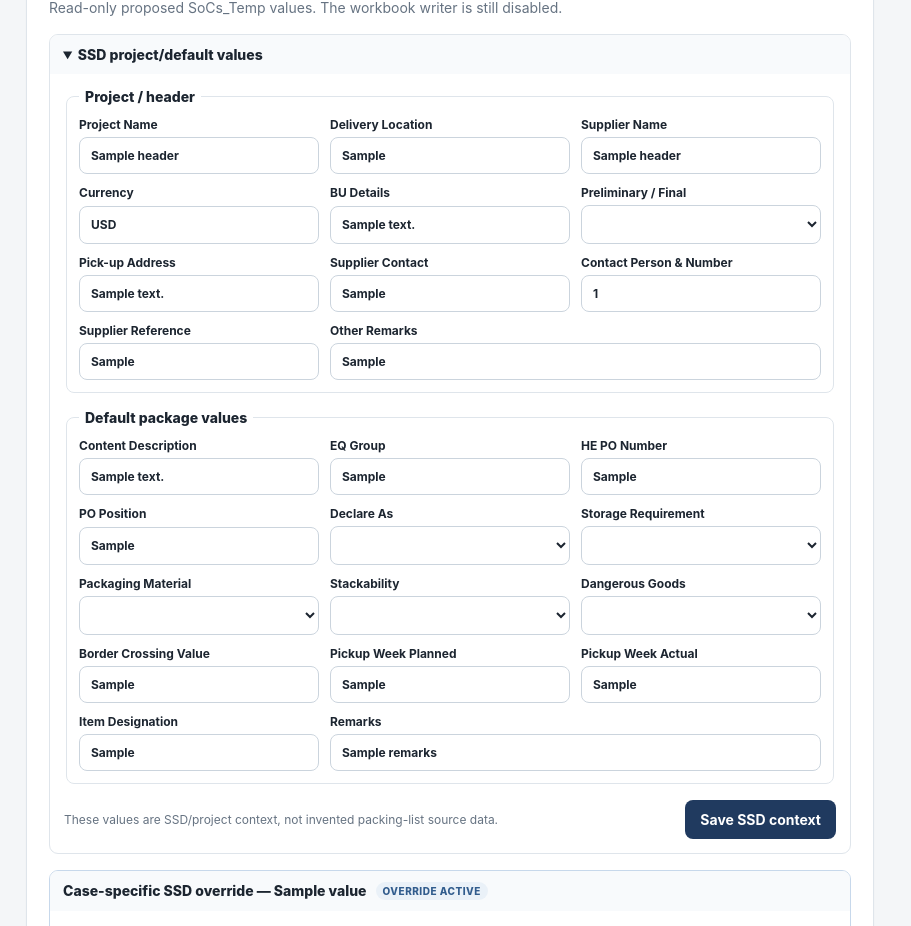
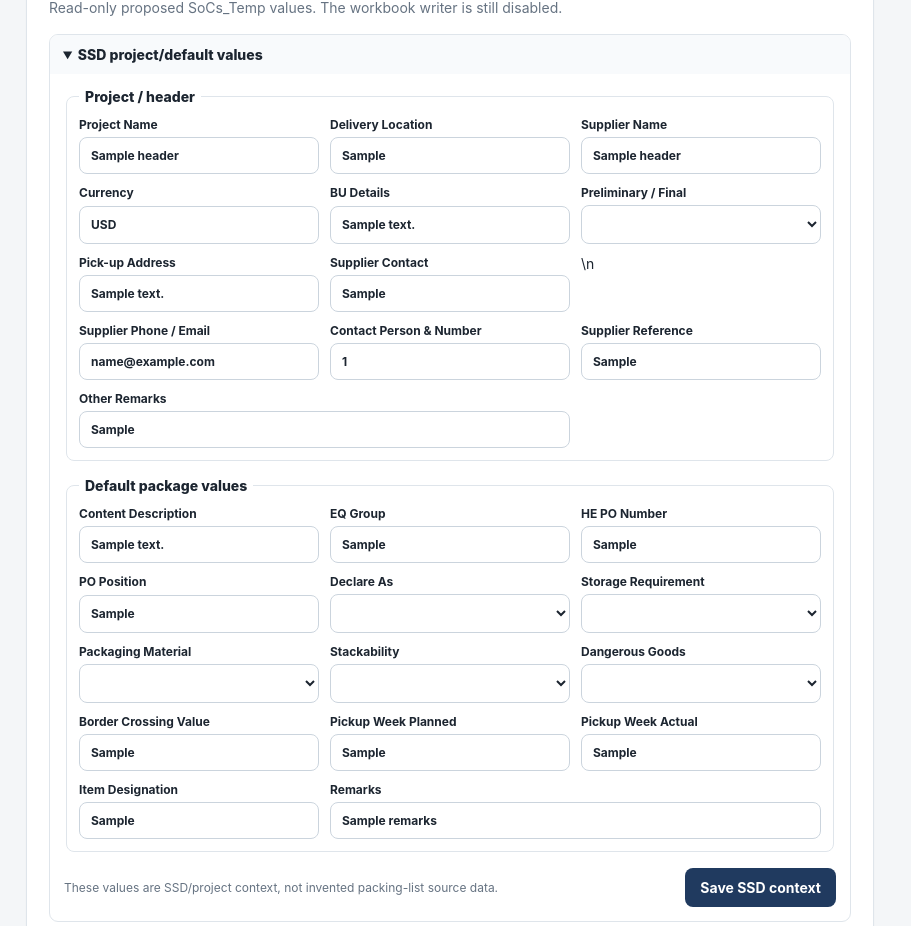
Before and after one commit to zageabb/PackBridge, a Flask app: template packbridge/templates/job.html in a window 1280 px wide, after a click on "SSD project/default values". Shown: the part 1380-2306 px from the top of the page, without its empty margins (0-911 px from the left). Run offline with Flask 3, Linux system fonts and the light colour scheme; tables that the repository leaves empty hold one stand-in row (values such as "Sample post"); the template is opened without the code that fills it: values that come from a table or form of the project are taken from there, most other values are stand-ins (such as "Sample title", 1, 10 or a date in 2020).

Commit message:
ui: add supplier phone/email SSD header field

```diff
--- a/packbridge/templates/job.html
+++ b/packbridge/templates/job.html
@@ -311,7 +311,7 @@
                 </select>
               </label>
               <label><span>Pick-up Address</span><input name="header_pickup_address" value="{{ ssd_context.header.pickup_address or '' }}"></label>
-              <label><span>Supplier Contact</span><input name="header_supplier_contact" value="{{ ssd_context.header.supplier_contact or '' }}"></label>
+              <label><span>Supplier Contact</span><input name="header_supplier_contact" value="{{ ssd_context.header.supplier_contact or '' }}"></label>\n              <label><span>Supplier Phone / Email</span><input name="header_supplier_phone_email" value="{{ ssd_context.header.supplier_phone_email or '' }}"></label>
               <label><span>Contact Person &amp; Number</span><input name="header_contact_person_number" value="{{ ssd_context.header.contact_person_number or '' }}"></label>
               <label><span>Supplier Reference</span><input name="header_supplier_reference" value="{{ ssd_context.header.supplier_reference or '' }}"></label>
               <label class="wide"><span>Other Remarks</span><input name="header_other_remarks" value="{{ ssd_context.header.other_remarks or '' }}"></label>
```
